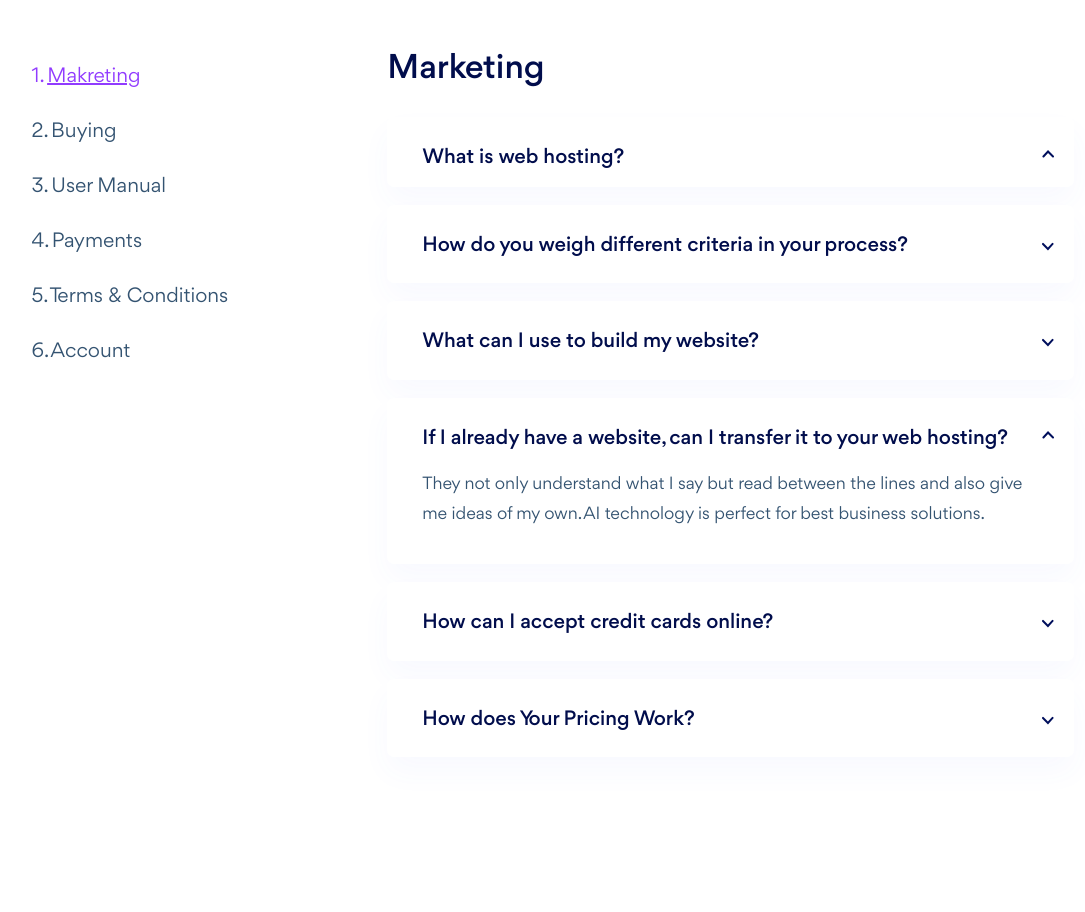
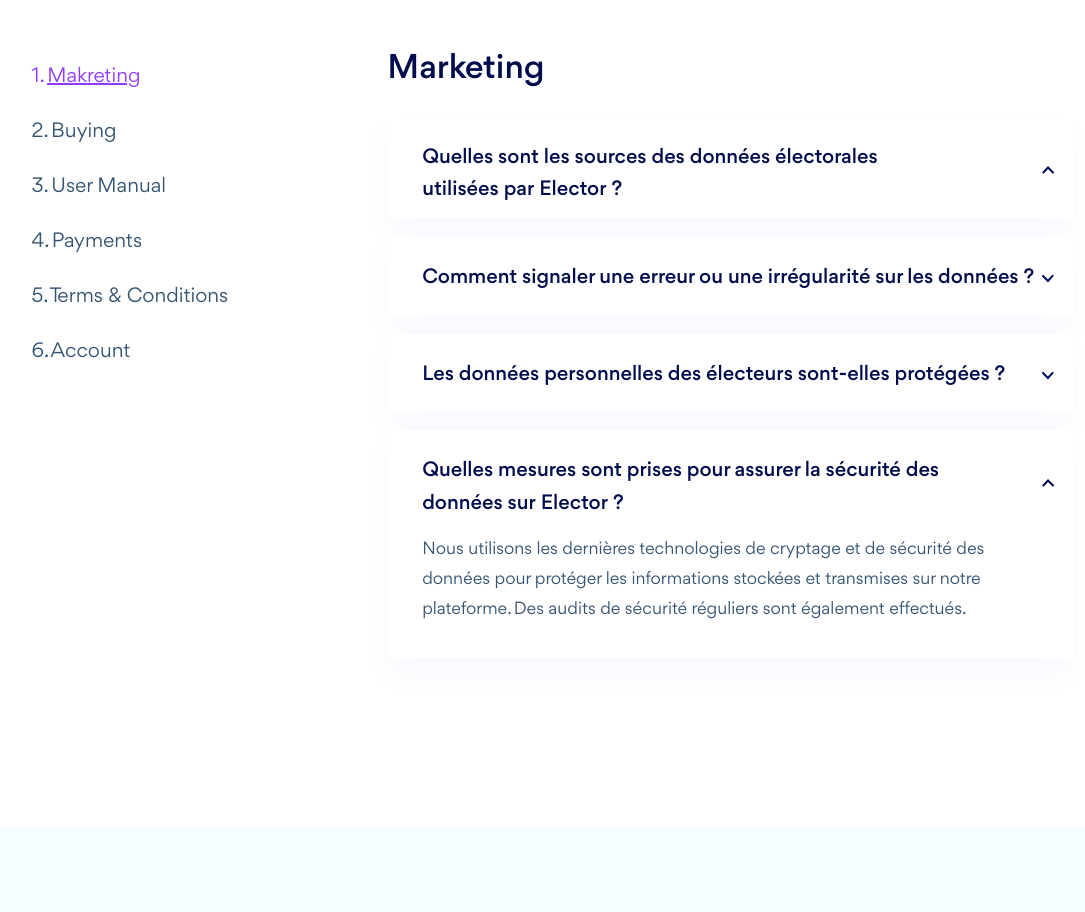
Before and after one commit to ShoaibShoukat2/AiSolutions, a Django app: page /faq/ in a window 1280 px wide. Shown: the part 531-1443 px from the top of the page, without its empty margins (87-1172 px from the left). Run offline with Django 5.2, Linux system fonts and the light colour scheme; some libraries are stand-ins or nearby versions; grey boxes are pictures that could not be loaded.

Commit message:
add changes

```diff
--- a/app/templates/faq.html
+++ b/app/templates/faq.html
@@ -196,75 +196,53 @@
 										<div class="accordion-item">
 										    <div class="accordion-header" id="headingOne">
 										      	<button class="accordion-button" type="button" data-bs-toggle="collapse" data-bs-target="#collapseOne" aria-expanded="false" aria-controls="collapseOne">
-										        	What is web hosting?
+										        	Quelles sont les sources des données électorales utilisées par Elector ?
 										      	</button>
 										    </div>
 										    <div id="collapseOne" class="accordion-collapse collapse" aria-labelledby="headingOne" data-bs-parent="#accordionOne">
 										    	<div class="accordion-body">
-										        	<p>They not only understand what I say but read between the lines and also give me ideas of my own. AI technology is perfect for best business solutions. </p>
+										        	<p>Les données électorales proviennent principalement de la Commission Électorale Indépendante (CEI) qui publie les listes électorales et les résultats des élections sur son site. </p>
 										    	</div>
 										    </div>
 									  	</div>
 									  	<div class="accordion-item">
 										    <div class="accordion-header" id="headingTwo">
 										      	<button class="accordion-button collapsed" type="button" data-bs-toggle="collapse" data-bs-target="#collapseTwo" aria-expanded="false" aria-controls="collapseTwo">
-										        	How do you weigh different criteria in your process?
+										        	Comment signaler une erreur ou une irrégularité sur les données ?
 										      	</button>
 										    </div>
 										    <div id="collapseTwo" class="accordion-collapse collapse" aria-labelledby="headingTwo" data-bs-parent="#accordionOne">
 										      	<div class="accordion-body">
-										        	<p>They not only understand what I say but read between the lines and also give me ideas of my own. AI technology is perfect for best business solutions. </p>
+										        	<p>Les utilisateurs inscrits peuvent signaler des erreurs ou des irrégularités directement depuis l'application, en utilisant les fonctionnalités dédiées pour notifier les mentions anormales (décès, nationalité douteuse, etc.). </p>
 										    	</div>
 										    </div>
 									  	</div>
 									  	<div class="accordion-item">
 										    <div class="accordion-header" id="headingThree">
 										   		<button class="accordion-button collapsed" type="button" data-bs-toggle="collapse" data-bs-target="#collapseThree" aria-expanded="false" aria-controls="collapseThree">
-										        	What can I use to build my website?
+										        	Les données personnelles des électeurs sont-elles protégées ?
 										      	</button>
 										    </div>
 										    <div id="collapseThree" class="accordion-collapse collapse" aria-labelledby="headingThree" data-bs-parent="#accordionOne">
 										    	<div class="accordion-body">
-										        	<p>They not only understand what I say but read between the lines and also give me ideas of my own. AI technology is perfect for best business solutions. </p>
+										        	<p> Oui, Elector accorde une grande importance à la protection des données personnelles des électeurs. Seules les informations nécessaires à l'identification et à la vérification de l'éligibilité sont traitées, dans le strict respect de la réglementation en vigueur. </p>
 										    	</div>
 										    </div>
 										</div>
 										<div class="accordion-item">
 										    <div class="accordion-header" id="headingFour">
 										   		<button class="accordion-button" type="button" data-bs-toggle="collapse" data-bs-target="#collapseFour" aria-expanded="true" aria-controls="collapseFour">
-										        	If I already have a website, can I transfer it to your web hosting?
+										        	Quelles mesures sont prises pour assurer la sécurité des données sur Elector ?
 										      	</button>
 										    </div>
 										    <div id="collapseFour" class="accordion-collapse collapse show" aria-labelledby="headingFour" data-bs-parent="#accordionOne">
 										    	<div class="accordion-body">
-										        	<p>They not only understand what I say but read between the lines and also give me ideas of my own. AI technology is perfect for best business solutions. </p>
+										        	<p>Nous utilisons les dernières technologies de cryptage et de sécurité des données pour protéger les informations stockées et transmises sur notre plateforme. Des audits de sécurité réguliers sont également effectués. </p>
 										    	</div>
 										    </div>
 										</div>
-										<div class="accordion-item">
-										    <div class="accordion-header" id="headingFive">
-										   		<button class="accordion-button collapsed" type="button" data-bs-toggle="collapse" data-bs-target="#collapseFive" aria-expanded="false" aria-controls="collapseFive">
-										        	How can I accept credit cards online?
-										      	</button>
-										    </div>
-										    <div id="collapseFive" class="accordion-collapse collapse" aria-labelledby="headingFive" data-bs-parent="#accordionOne">
-										    	<div class="accordion-body">
-										        	<p>They not only understand what I say but read between the lines and also give me ideas of my own. AI technology is perfect for best business solutions. </p>
-										    	</div>
-										    </div>
-										</div>
-										<div class="accordion-item">
-										    <div class="accordion-header" id="headingSix">
-										   		<button class="accordion-button collapsed" type="button" data-bs-toggle="collapse" data-bs-target="#collapseSix" aria-expanded="false" aria-controls="collapseSix">
-										        	How does Your Pricing Work?
-										      	</button>
-										    </div>
-										    <div id="collapseSix" class="accordion-collapse collapse" aria-labelledby="headingSix" data-bs-parent="#accordionOne">
-										    	<div class="accordion-body">
-										        	<p>They not only understand what I say but read between the lines and also give me ideas of my own. AI technology is perfect for best business solutions. </p>
-										    	</div>
-										    </div>
-										</div>
+
+
 									</div>
 								</div>
 							</div>
--- a/app/templates/pricing.html
+++ b/app/templates/pricing.html
@@ -469,12 +469,13 @@
 				Fancy Short Banner Five
 			==============================================
 			-->
-
 			<!--
 			=====================================================
 				Footer
 			=====================================================
+
 			-->
+
 			<div class="footer-style-four space-fix-one theme-basic-footer">
 				<div class="container">
 					<div class="inner-wrapper">
```
